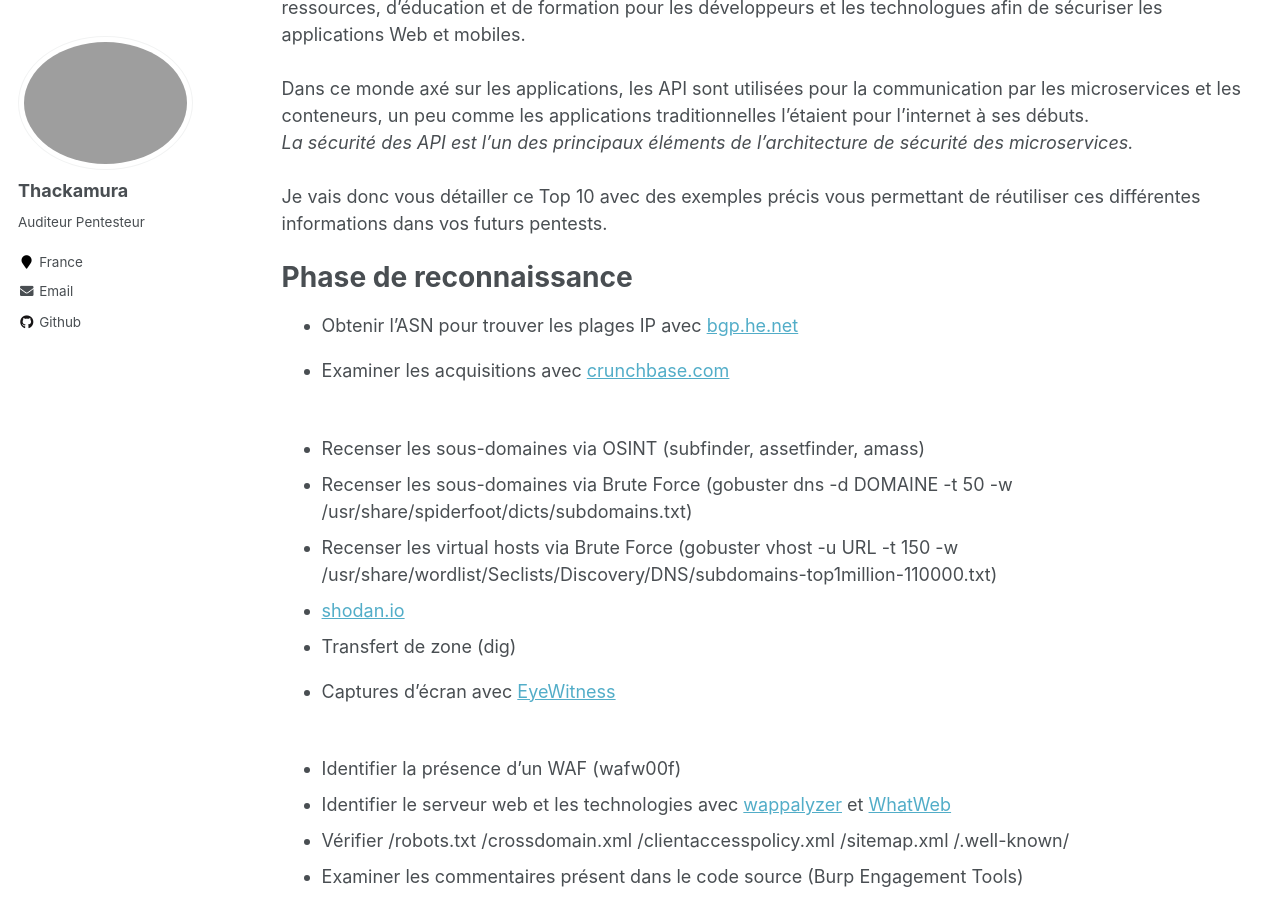
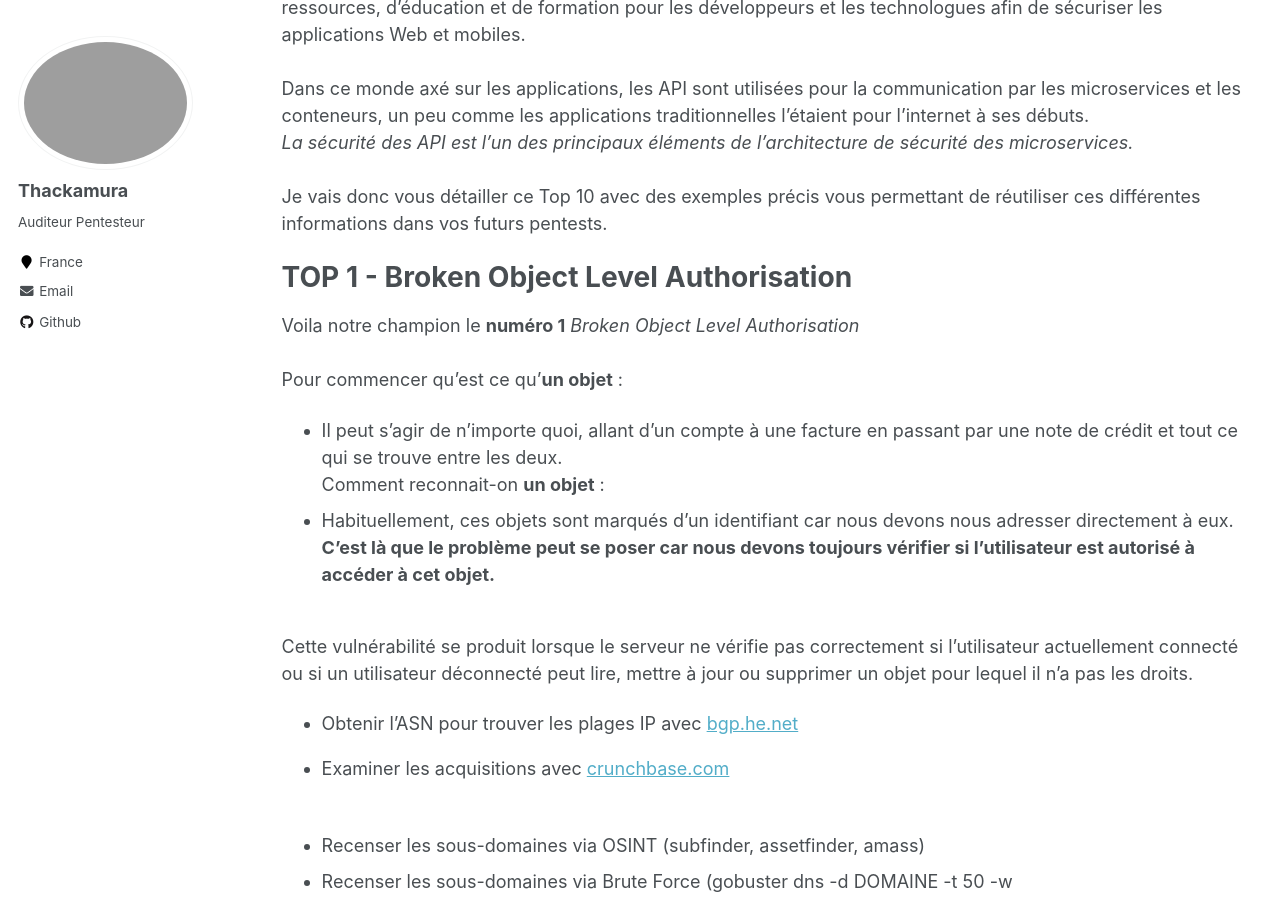
Before and after one commit to thackamura/thackamura.github.io, a Jekyll site: the page built from _pages/pentest-api.md, in a window 1280 px wide and 900 px high, scrolled down 305 px. Built offline with Jekyll 4.4.1, drawn with Linux system fonts in a browser that asks for light colours.

Commit message:
Update pentest-api.md

```diff
--- a/_pages/pentest-api.md
+++ b/_pages/pentest-api.md
@@ -20,8 +20,18 @@ Quoi de mieux pour parler de Pentest d'API que d'évoquer le **Top 10 OWASP API*
 <br/>Je vais donc vous détailler ce Top 10 avec des exemples précis vous permettant de réutiliser ces différentes informations dans vos futurs pentests.
 
 
-Phase de reconnaissance
+TOP 1 - Broken Object Level Authorisation
 ======
+Voila notre champion le **numéro 1** *Broken Object Level Authorisation*
+<br/>
+<br/> Pour commencer qu'est ce qu'**un objet** :
+* Il peut s'agir de n'importe quoi, allant d'un compte à une facture en passant par une note de crédit et tout ce qui se trouve entre les deux.
+<br/> Comment reconnait-on **un objet** :
+* Habituellement, ces objets sont marqués d'un identifiant car nous devons nous adresser directement à eux. **C'est là que le problème peut se poser car nous devons toujours vérifier si l'utilisateur est autorisé à accéder à cet objet.**
+
+<br/> Cette vulnérabilité se produit lorsque le serveur ne vérifie pas correctement si l'utilisateur actuellement connecté ou si un utilisateur déconnecté peut lire, mettre à jour ou supprimer un objet pour lequel il n'a pas les droits.
+
+
 * Obtenir l'ASN pour trouver les plages IP avec [bgp.he.net](https://bgp.he.net/)
 * Examiner les acquisitions avec [crunchbase.com](https://www.crunchbase.com/)
 <br/>
```
